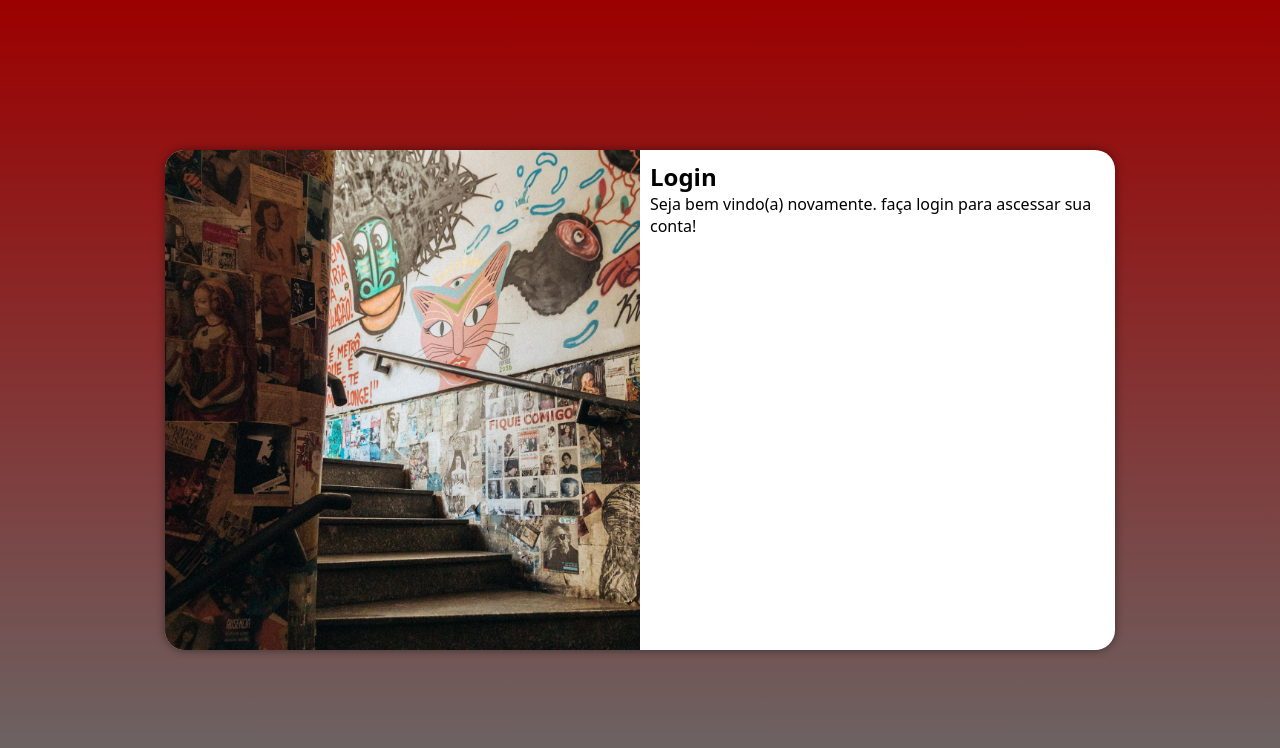
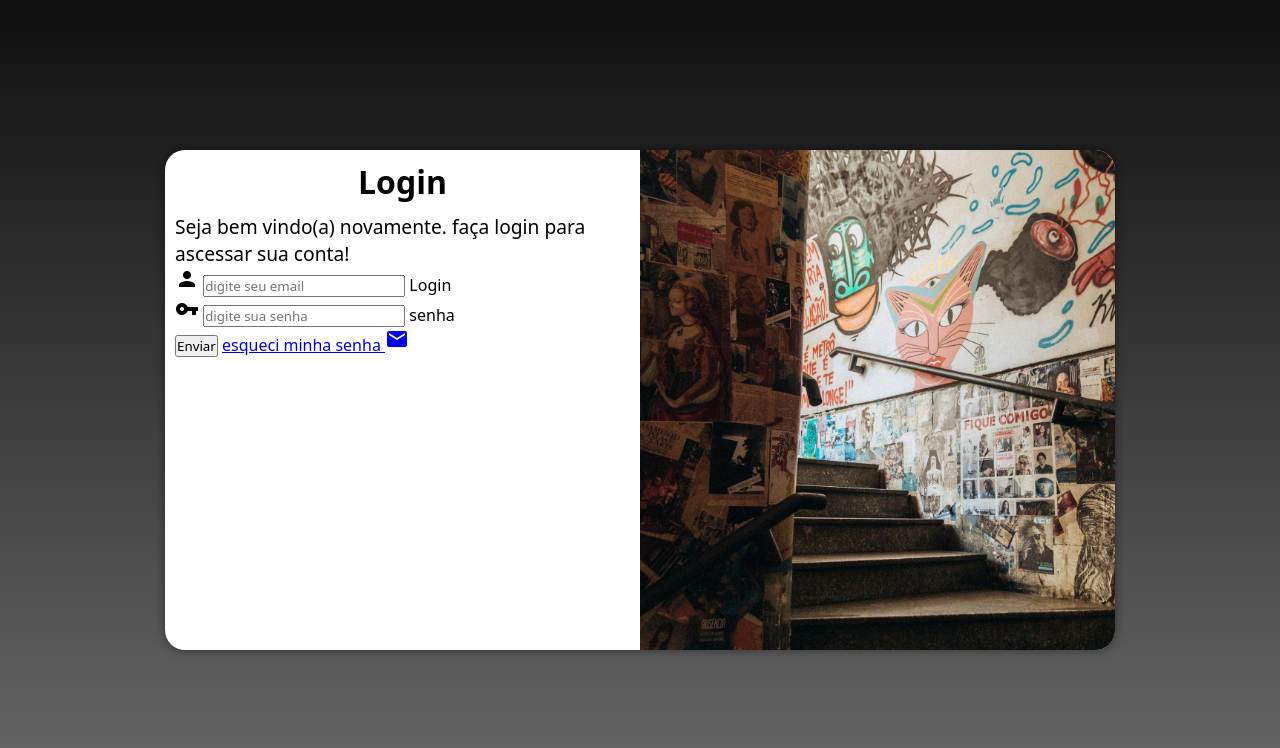
Before and after one commit to Tartarin11/projeto-login, a plain HTML site: page index.html in a window 1280 px wide. Drawn offline with Linux system fonts and the light colour scheme.

Commit message:
adicionei o formulario

```diff
--- a/estilos/media-query.css
+++ b/estilos/media-query.css
@@ -25,7 +25,7 @@
 @media screen and (min-width: 992px) {
 
     body {
-        background-image: linear-gradient(to top, dimgray, rgb(156, 0, 0));
+        background-image: linear-gradient(to top, dimgray, rgb(15, 15, 15));
     }
 
     section#login {
@@ -33,13 +33,21 @@
     }
 
     section#login div#imagem {
-        float: left;
+        float: right;
         width: 50%;
         height: 100%;
     }
 
     section#login div#formulario {
-        float: right;
+        float: left;
         width: 50%;
     }
+
+    div#formulario > h1 {
+        font-size: 2em;
+    }
+
+    div#formulario > p {
+        font-size: 1.2em;
+    }
 }
--- a/estilos/style.css
+++ b/estilos/style.css
@@ -48,3 +48,8 @@ section#login div#formulario {
     display: block;
     padding: 10px;
 }
+
+div#formulario > h1 {
+    text-align: center;
+    margin-bottom: 10px;
+}
--- a/index.html
+++ b/index.html
@@ -4,6 +4,7 @@
     <meta charset="UTF-8">
     <meta name="viewport" content="width=device-width, initial-scale=1.0">
     <title>Tela de Login</title>
+    <link href="https://fonts.googleapis.com/icon?family=Material+Icons" rel="stylesheet">
     <link rel="stylesheet" href="estilos/style.css">
     <link rel="stylesheet" href="estilos/media-query.css">
 </head>
@@ -17,7 +18,22 @@
                 <h1>Login</h1>
                 <p>Seja bem vindo(a) novamente. faça login para ascessar sua conta!</p>
                 <form action="login.php" method="post">
+                    <div class="campo">
+                        <i class="material-icons">person</i>
+                        <input type="email" name="login" id="ilogin" required placeholder="digite seu email" autocomplete="email" maxlength="30">
+                        <label for="ilogin">Login</label>
+                    </div>
+                    <div class="campo">
+                        <i class="material-icons">vpn_key</i>
+                        <input type="password" name="senha" id="isenha" required placeholder="digite sua senha" autocomplete="current-password" minlength="6" maxlength="20">
+                        <label for="isenha">senha</label>
+                    </div>
 
+                    <input type="submit" value="Enviar">
+                    <a href="esqueci.html">
+                        esqueci minha senha
+                        <i class="material-icons">mail</i>
+                    </a>
                 </form>
             </div>
         </section>
```
